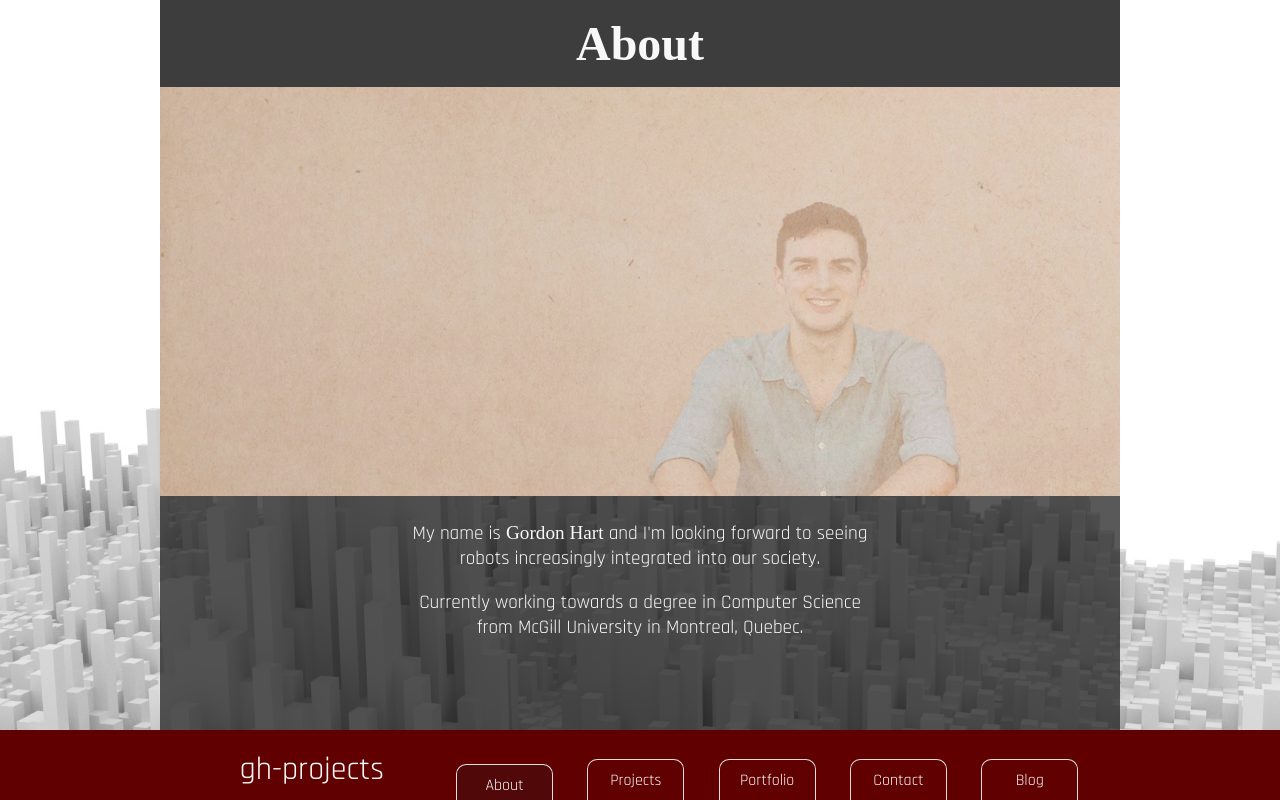
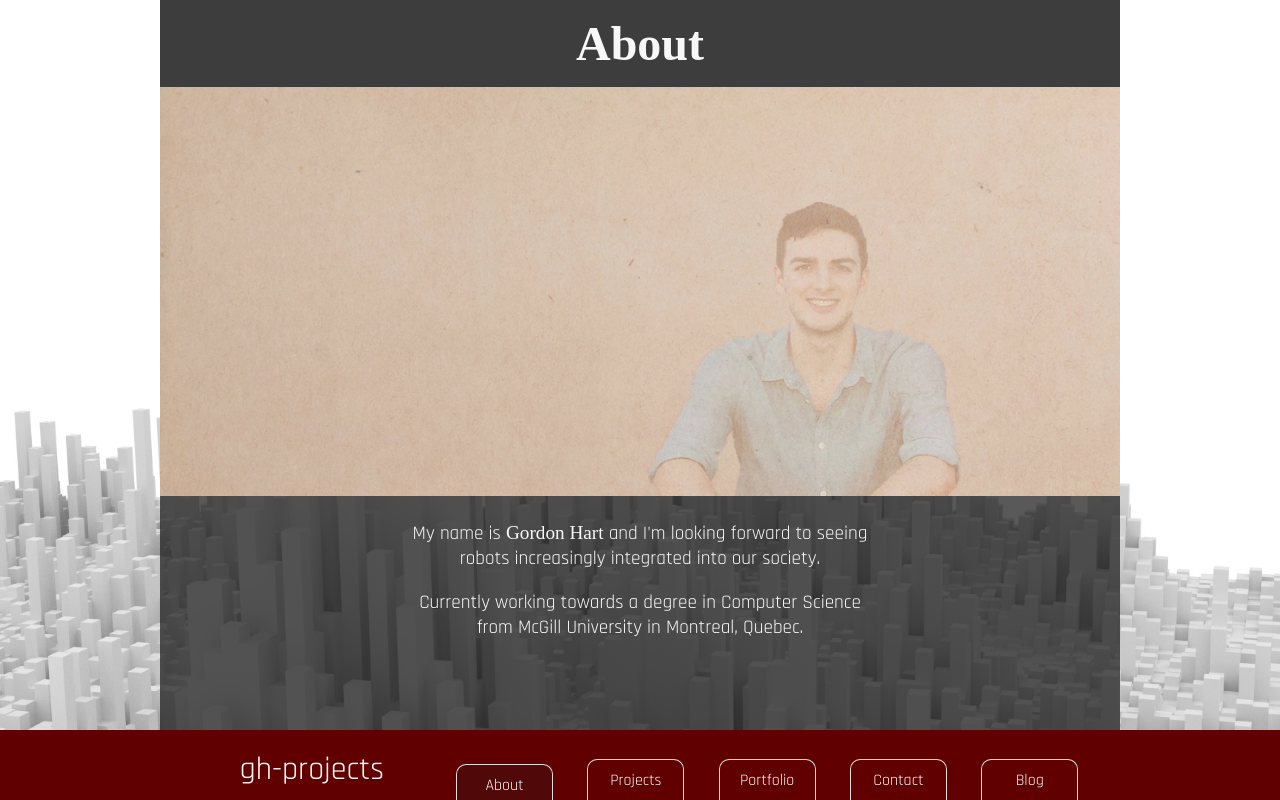
Before and after one commit to gordonhart/gh-projects, a Flask app: page /about in a window 1280 px wide. Run offline with Flask 2, Linux system fonts and the light colour scheme; some web fonts are replaced.

Commit message:
Background slider changes

```diff
--- a/templates/macros/bg.html
+++ b/templates/macros/bg.html
@@ -1,8 +1,8 @@
 <!-- attempt at background image animation-->
 {% macro slide(fromLoc, toLoc) %}
 
-{% set startLoc = -((fromLoc*50) + 50) %}
-{% set endLoc = -((toLoc*50) + 50) %}
+{% set startLoc = -((fromLoc*100) + 100) %}
+{% set endLoc = -((toLoc*100) + 100) %}
 <style>
 #bg {
 	width: 100%;
@@ -18,11 +18,11 @@
 #bg:before {
 	content: "";
 	z-index: -1;
-	background: url("/static/images/cubefield_v8.jpg");
+	background: url("/static/images/cubefield_v9.jpg");
 	background-size: cover;
 
 	position: absolute;
-	width: calc(100% + 250px);
+	width: calc(100% + 500px);
 	height: 100%;
 
 	animation: slide-background 2s ease;
```
Also changed, not shown: static/images/cubefield_v8.jpg (deleted), static/images/cubefield_v9.jpg (added).
